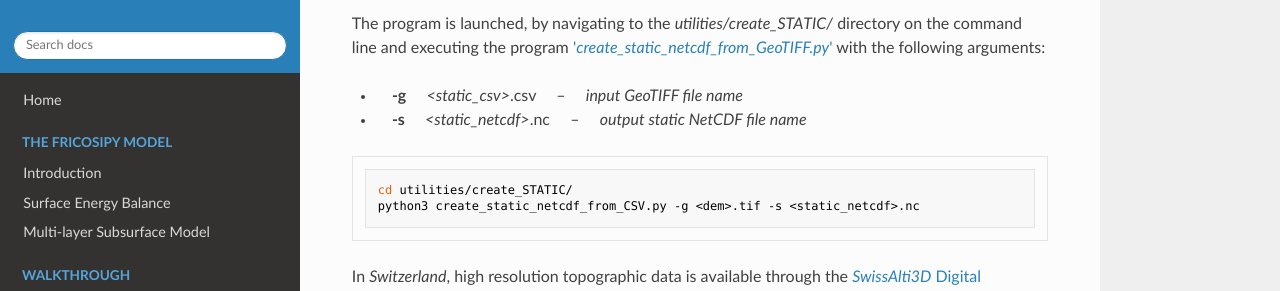
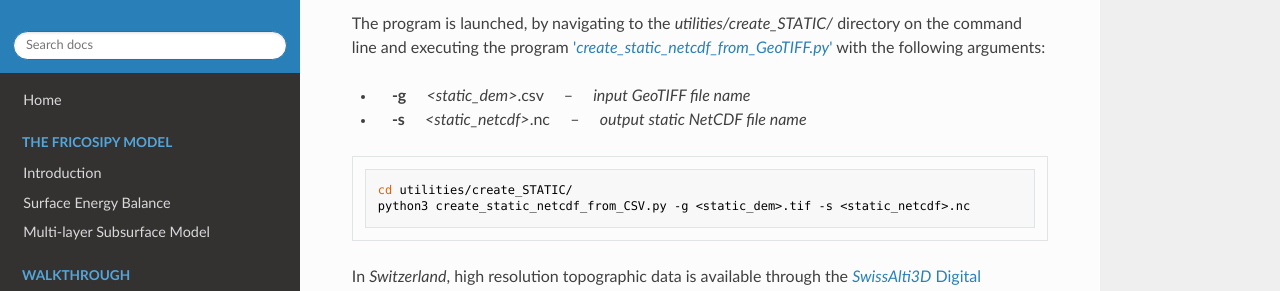
Before and after one commit to MarcusGastaldello/FRICOSIPY, an MkDocs documentation site: the page built from docs/model_input_files.md, in a window 1280 px wide and 900 px high, scrolled down 1768 px. Shown: the part 172-463 px from the top of the window. Built offline with MkDocs 1.6.1, drawn with Linux system fonts in a browser that asks for light colours; nearby versions of some CDN libraries.

Commit message:
Update model_input_files.md

````diff
--- a/docs/model_input_files.md
+++ b/docs/model_input_files.md
@@ -67,12 +67,12 @@ Alternatively, place the input GeoTIFF file in the *data/static/GeoTIFF/* direct
 
 The program is launched, by navigating to the *utilities/create_STATIC/* directory on the command line and executing the program ['*create_static_netcdf_from_GeoTIFF.py*'](https://github.com/MarcusGastaldello/FRICOSIPY/tree/main/utilities/create_STATIC/create_static_netcdf_from_GeoTIFF.py) with the following arguments:
 
-* &emsp; **-g** &emsp; *&lt;static_csv&gt;*.csv &emsp; &ndash; &emsp; *input GeoTIFF file name*
+* &emsp; **-g** &emsp; *&lt;static_dem&gt;*.csv &emsp; &ndash; &emsp; *input GeoTIFF file name*
 * &emsp; **-s** &emsp; *&lt;static_netcdf&gt;*.nc &emsp; &ndash; &emsp; *output static NetCDF file name*
 
 ```python
 cd utilities/create_STATIC/
-python3 create_static_netcdf_from_CSV.py -g <dem>.tif -s <static_netcdf>.nc
+python3 create_static_netcdf_from_CSV.py -g <static_dem>.tif -s <static_netcdf>.nc
 ```
 
 In *Switzerland*, high resolution topographic data is available through the [*SwissAlti3D* Digital Elevation Model (DEM) product of the
````
